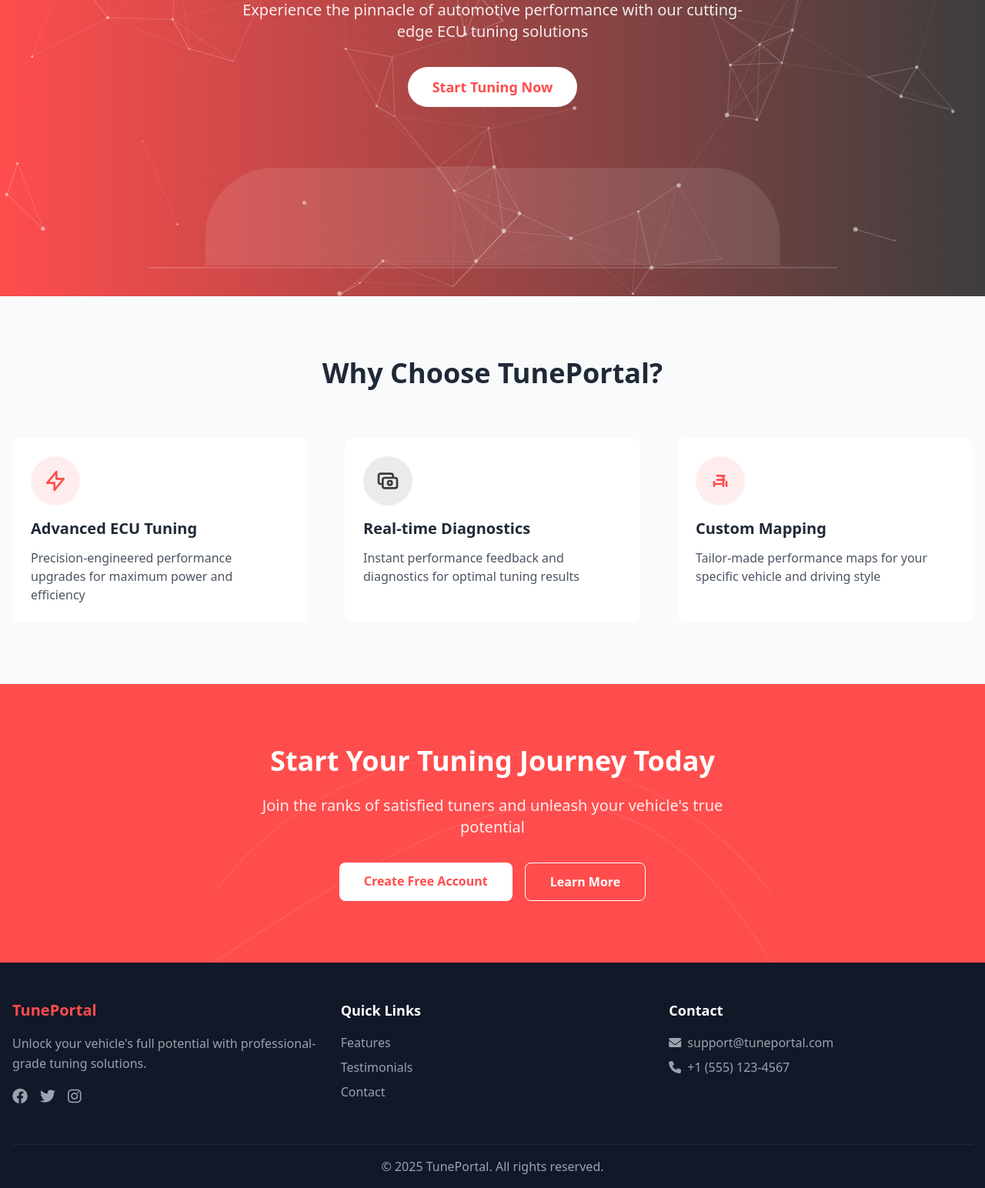
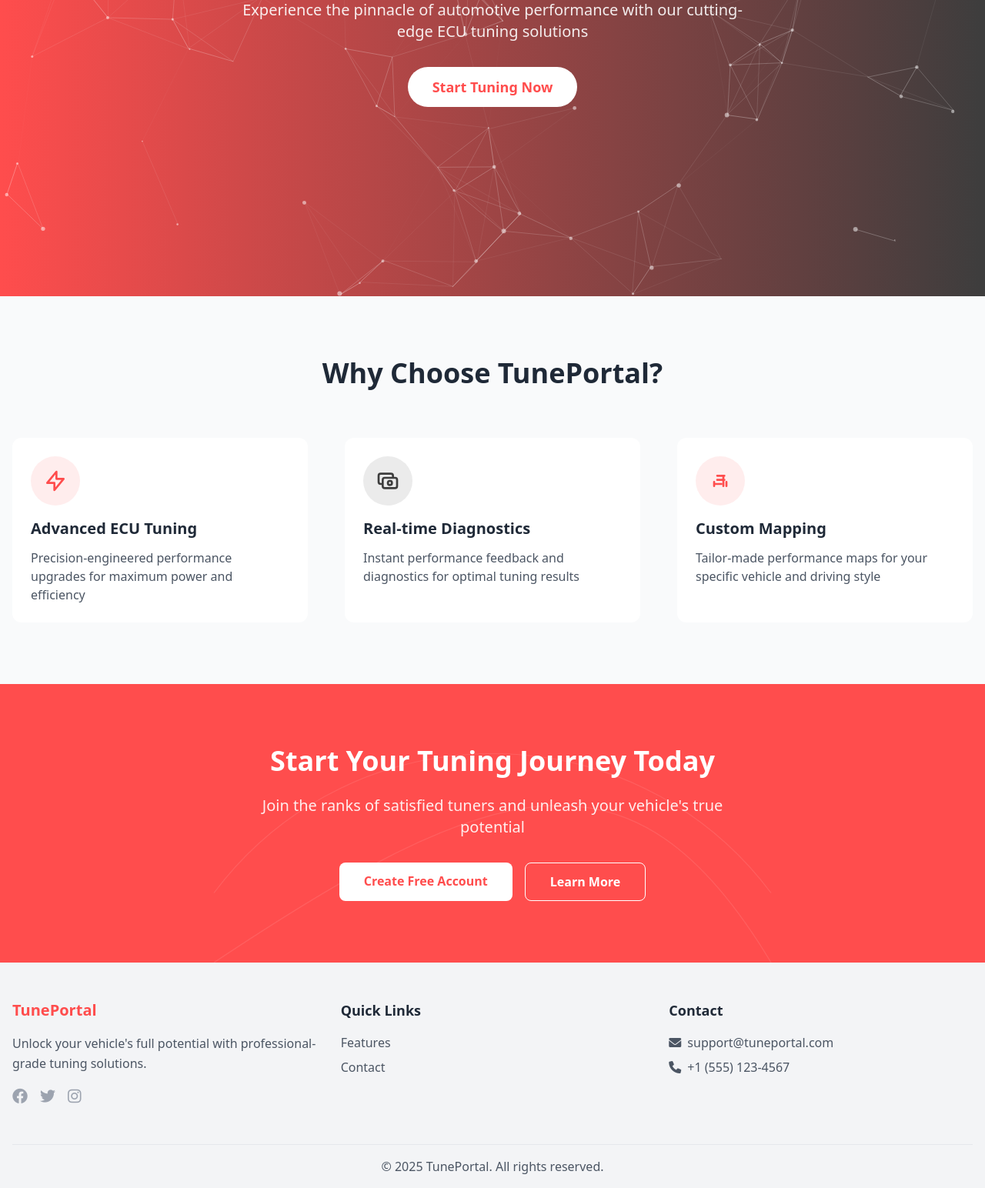
Before and after one commit to ayyo42069/tuneportal, a PHP site: page / in a window 1280 px wide. Shown: the part 479-2023 px from the top of the page at 77% size. Run offline with PHP 8.4, Linux system fonts and the light colour scheme; some libraries are stand-ins or nearby versions.

Commit message:
fix darkmode

```diff
--- a/footer.php
+++ b/footer.php
@@ -1,12 +1,12 @@
 <!-- footer.php -->
-<footer class="bg-gray-900 text-white mt-auto z-30">
+<footer class="bg-gray-100 dark:bg-gray-800 text-gray-800 dark:text-white mt-auto z-30 transition-colors duration-300">
   <div class="container mx-auto px-4">
       <?php if (basename($_SERVER['PHP_SELF']) === 'index.php'): ?>
           <!-- Full footer for index page -->
           <div class="grid md:grid-cols-3 gap-8 py-12">
               <div class="space-y-4">
                   <h3 class="text-xl font-bold text-primary">TunePortal</h3>
-                    <p class="text-gray-400 leading-relaxed">Unlock your vehicle's full potential with professional-grade tuning solutions.</p>
+                  <p class="text-gray-600 dark:text-gray-300 leading-relaxed">Unlock your vehicle's full potential with professional-grade tuning solutions.</p>
                   <div class="flex space-x-4">
                       <a href="#" class="text-gray-400 hover:text-primary transition-colors">
                           <i class="fab fa-facebook text-xl"></i>
@@ -23,15 +23,14 @@
               <div class="space-y-4">
                   <h4 class="font-semibold text-lg">Quick Links</h4>
                   <ul class="space-y-2">
-                        <li><a href="#features" class="text-gray-400 hover:text-primary transition-colors block">Features</a></li>
-                        <li><a href="#testimonials" class="text-gray-400 hover:text-primary transition-colors block">Testimonials</a></li>
-                        <li><a href="#contact" class="text-gray-400 hover:text-primary transition-colors block">Contact</a></li>
+                      <li><a href="#features" class="text-gray-600 dark:text-gray-300 hover:text-primary transition-colors block">Features</a></li>
+                      <li><a href="#contact" class="text-gray-600 dark:text-gray-300 hover:text-primary transition-colors block">Contact</a></li>
                   </ul>
               </div>
 
               <div class="space-y-4">
                   <h4 class="font-semibold text-lg">Contact</h4>
-                    <div class="space-y-2 text-gray-400">
+                  <div class="space-y-2 text-gray-600 dark:text-gray-300">
                       <p class="flex items-center">
                           <i class="fas fa-envelope mr-2"></i>
                           support@tuneportal.com
@@ -49,8 +48,8 @@
       <?php endif; ?>
 
       <!-- Copyright section -->
-        <div class="border-t border-gray-800 py-4 text-center">
-            <p class="text-gray-400">
+      <div class="border-t border-gray-200 dark:border-gray-700 py-4 text-center">
+          <p class="text-gray-600 dark:text-gray-300">
               &copy; <?= date('Y') ?> TunePortal. All rights reserved.
           </p>
       </div>
@@ -67,6 +66,7 @@
       const sidebar = document.getElementById('sidebar');
       const header = document.querySelector('header');
       const darkModeToggle = document.getElementById('dark-mode-toggle');
+      const footer = document.querySelector('footer');
 
       // Mobile menu toggle
       if (mobileMenuButton && mobileMenu) {
@@ -108,11 +108,27 @@
           darkModeToggle.addEventListener('click', () => {
               document.documentElement.classList.toggle('dark');
               localStorage.setItem('darkMode', document.documentElement.classList.contains('dark'));
+
+              // Update footer classes for dark mode
+              if (footer) {
+                  footer.classList.toggle('bg-gray-100');
+                  footer.classList.toggle('dark:bg-gray-800');
+                  footer.classList.toggle('text-gray-800');
+                  footer.classList.toggle('dark:text-white');
+              }
           });
 
           // Check for saved dark mode preference
           if (localStorage.getItem('darkMode') === 'true') {
               document.documentElement.classList.add('dark');
+
+              // Update footer classes for dark mode
+              if (footer) {
+                  footer.classList.remove('bg-gray-100');
+                  footer.classList.add('dark:bg-gray-800');
+                  footer.classList.remove('text-gray-800');
+                  footer.classList.add('dark:text-white');
+              }
           }
       }
 
@@ -138,5 +154,3 @@
       });
   });
 </script>
-</body>
-</html>
--- a/index.php
+++ b/index.php
@@ -36,15 +36,7 @@
             </div>
         </div>
 
-        <!-- Animated Car Silhouette -->
-        <div class="absolute bottom-0 left-1/2 transform -translate-x-1/2 w-full max-w-4xl">
-            <svg class="w-full" viewBox="0 0 1200 300" fill="none" xmlns="http://www.w3.org/2000/svg">
-                <path d="M0 250h1200" stroke="rgba(255,255,255,0.2)" stroke-width="2"/>
-                <path class="car-body" d="M100 200c0-66.27 53.73-120 120-120h760c66.27 0 120 53.73 120 120v50H100v-50z" fill="rgba(255,255,255,0.1)"/>
-                <circle class="wheel" cx="300" cy="250" r="50" fill="rgba(255,255,255,0.2)"/>
-                <circle class="wheel" cx="900" cy="250" r="50" fill="rgba(255,255,255,0.2)"/>
-            </svg>
-        </div>
+
     </section>
 
     <!-- Features Grid with Hover Effects -->
@@ -139,36 +131,6 @@
         retina_detect: true
     });
 
-    // Animated car silhouette
-    const car = document.querySelector('.car-body');
-    const wheels = document.querySelectorAll('.wheel');
-
-    function animateCar() {
-        car.animate([
-            { transform: 'translateY(0px)' },
-            { transform: 'translateY(-10px)' },
-            { transform: 'translateY(0px)' }
-        ], {
-            duration: 2000,
-            iterations: Infinity,
-            easing: 'ease-in-out'
-        });
-
-        wheels.forEach(wheel => {
-            wheel.animate([
-                { transform: 'rotate(0deg)' },
-                { transform: 'rotate(360deg)' }
-            ], {
-                duration: 1000,
-                iterations: Infinity,
-                easing: 'linear'
-            });
-        });
-    }
-
-    // Start the animation when the page is loaded
-    window.addEventListener('load', animateCar);
-
     // Animate count-up
     const countUpElements = document.querySelectorAll('.count-up');
     countUpElements.forEach(element => {
```
Lines whose indentation alone changed are shown as unchanged.
